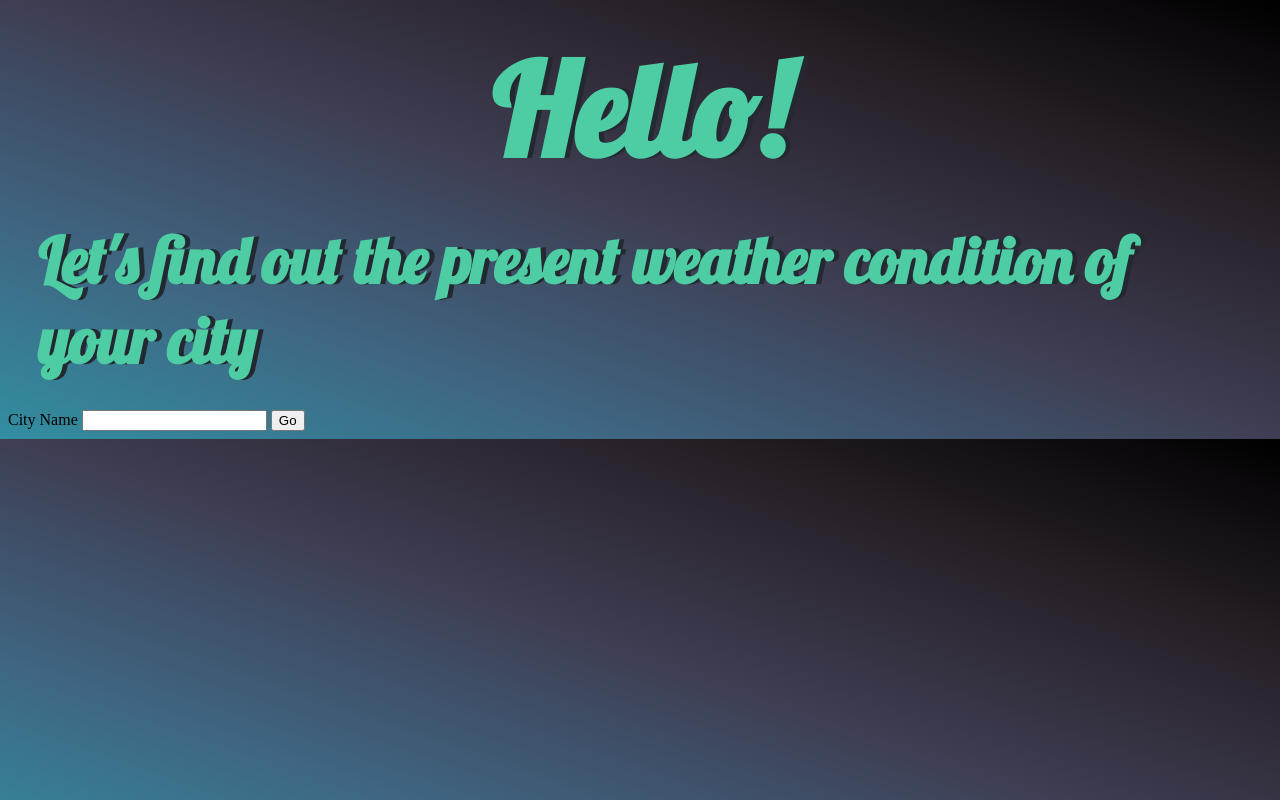
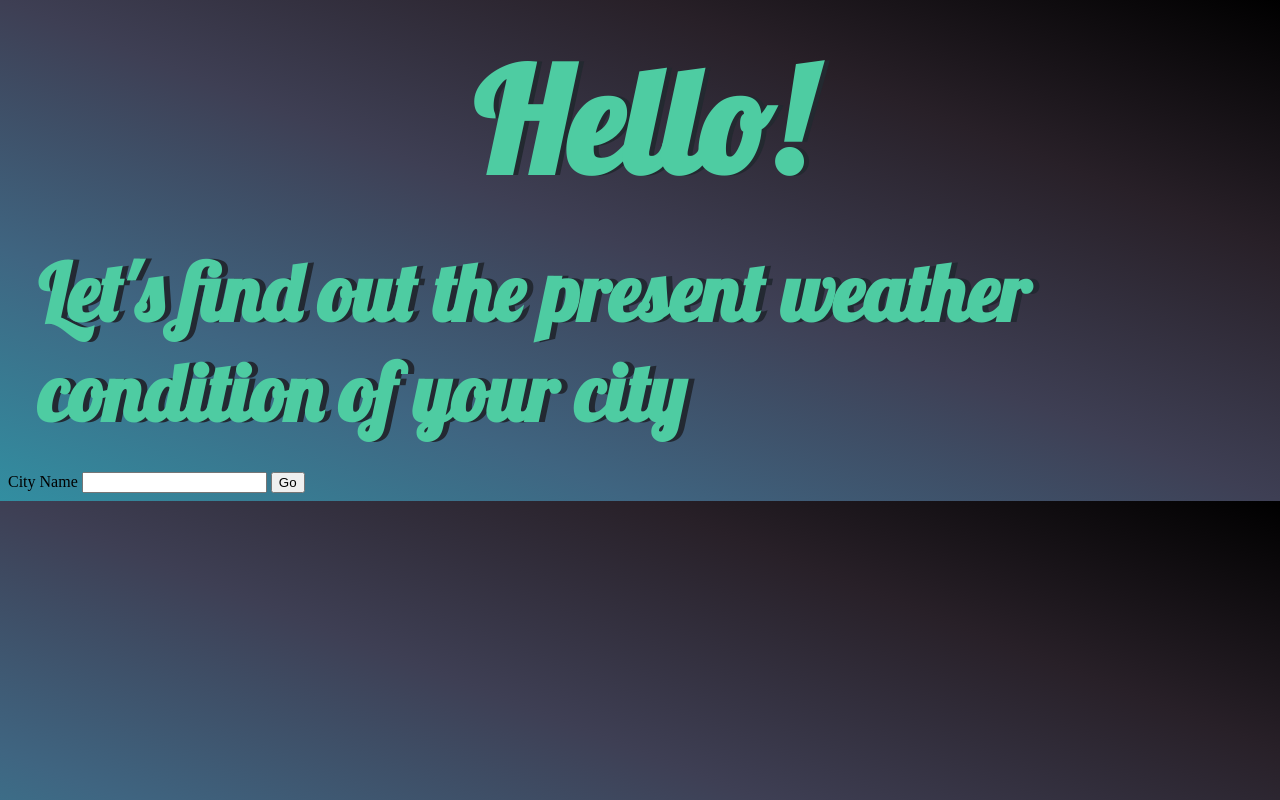
Before and after one commit to Ankit12701/WeatherAPI, a website: page index.html in a window 1280 px wide. Drawn offline with Linux system fonts and the light colour scheme.

Commit message:
Update style.css

```diff
--- a/public/style.css
+++ b/public/style.css
@@ -10,17 +10,17 @@ body {
 }
 
 h1 {
-  margin: 30px;
+  margin: 31px;
   font-family: "Lobster", cursive;
-  text-shadow: 5px 0 #232931;
-  font-size: 8rem;
-  color: #4ecca3;
+  text-shadow: 5px 0 #232930;
+  font-size: 9rem;
+  color: #4ecca2;
   text-align: center;
 }
 h5 {
   margin: 30px;
   font-family: "Lobster", cursive;
-  text-shadow: 5px 0 #232931;
-  font-size: 4rem;
-  color: #4ecca3;
+  text-shadow: 6px 0 #232932;
+  font-size: 5rem;
+  color: #4ecca2;
 }
```
